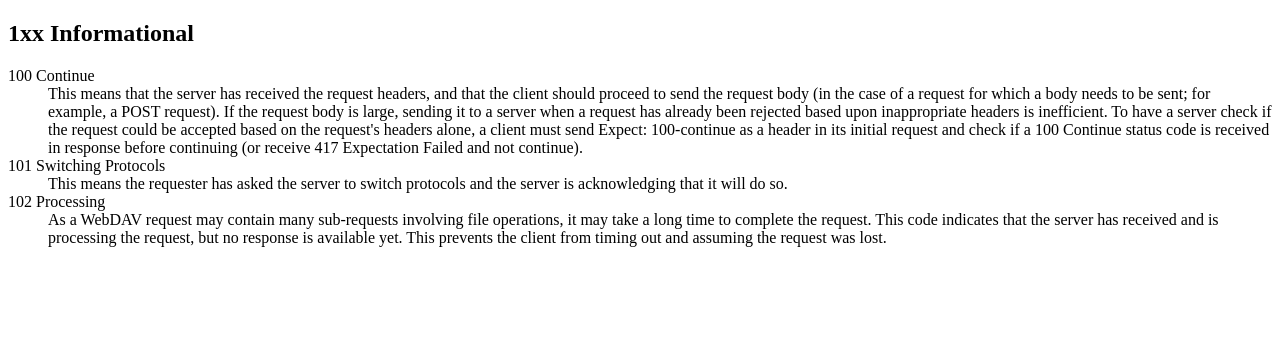
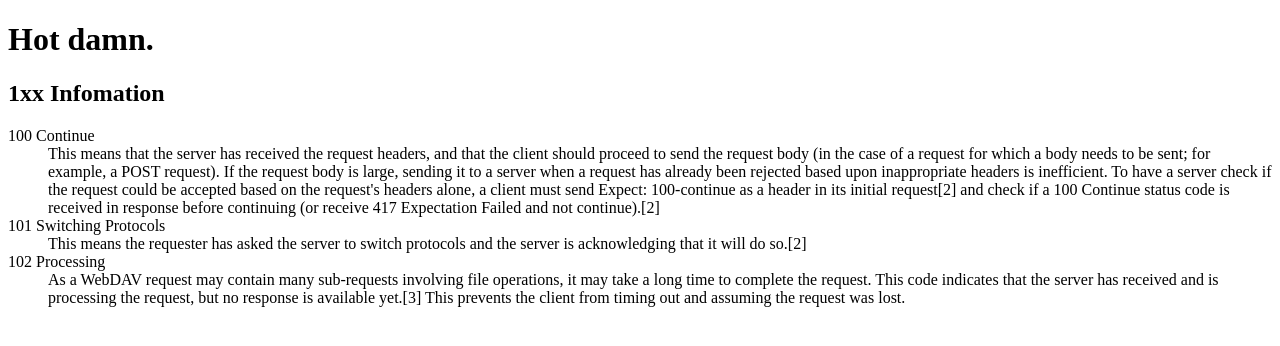
Before and after one commit to jkjd/httpstatus, a plain HTML site: page index.html in a window 1280 px wide. Drawn offline with Linux system fonts and the light colour scheme.

Commit message:
index.html updated

```diff
--- a/index.html
+++ b/index.html
@@ -6,21 +6,21 @@
 <link href="style.css" rel="stylesheet" type="text/css">
 </head>
 <body>
+  <header>
+    <h1>Hot damn.</h1>
+  </header>
   <section>
-    <h1>1xx Informational</h1>
+    <h1>1xx Infomation</h1>
     <dl>
       <dt>100 Continue</dt>
-      <dd>
-        This means that the server has received the request headers, and that the client should proceed to send the request body (in the case of a request for which a body needs to be sent; for example, a POST request). If the request body is large, sending it to a server when a request has already been rejected based upon inappropriate headers is inefficient. To have a server check if the request could be accepted based on the request's headers alone, a client must send Expect: 100-continue as a header in its initial request and check if a 100 Continue status code is received in response before continuing (or receive 417 Expectation Failed and not continue).
-      </dd>
+        <dd>This means that the server has received the request headers, and that the client should proceed to send the request body (in the case of a request for which a body needs to be sent; for example, a POST request). If the request body is large, sending it to a server when a request has already been rejected based upon inappropriate headers is inefficient. To have a server check if the request could be accepted based on the request's headers alone, a client must send Expect: 100-continue as a header in its initial request[2] and check if a 100 Continue status code is received in response before continuing (or receive 417 Expectation Failed and not continue).[2]
+        </dd>
       <dt>101 Switching Protocols</dt>
-      <dd>
-        This means the requester has asked the server to switch protocols and the server is acknowledging that it will do so.
-      </dd>
+        <dd>This means the requester has asked the server to switch protocols and the server is acknowledging that it will do so.[2]
+        </dd>
       <dt>102 Processing</dt>
-      <dd>
-        As a WebDAV request may contain many sub-requests involving file operations, it may take a long time to complete the request. This code indicates that the server has received and is processing the request, but no response is available yet. This prevents the client from timing out and assuming the request was lost.
-      </dd>
-    </dl>
+        <dd>As a WebDAV request may contain many sub-requests involving file operations, it may take a long time to complete the request. This code indicates that the server has received and is processing the request, but no response is available yet.[3] This prevents the client from timing out and assuming the request was lost.
+        </dd>
+  </section>
 </body>
 </html>
```
